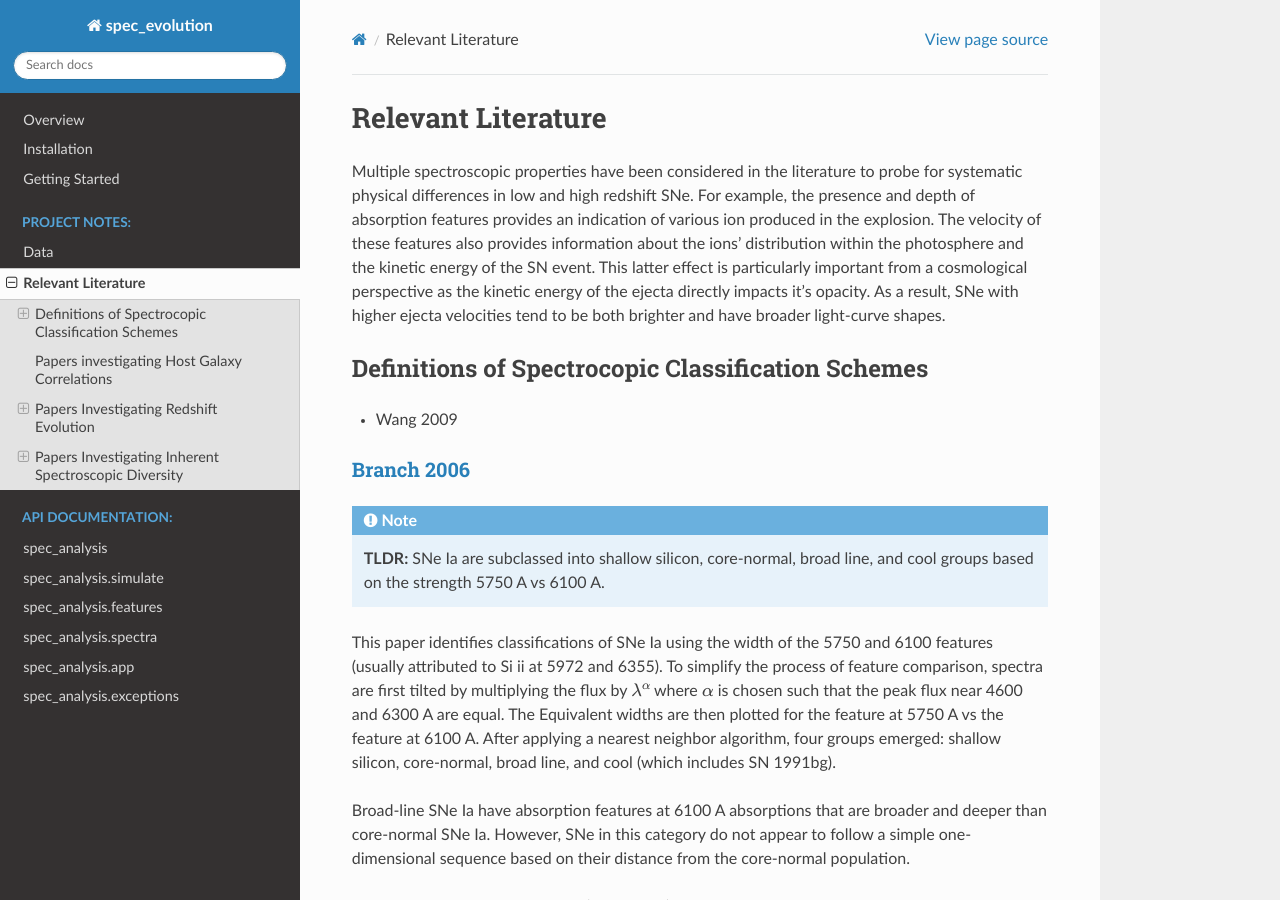
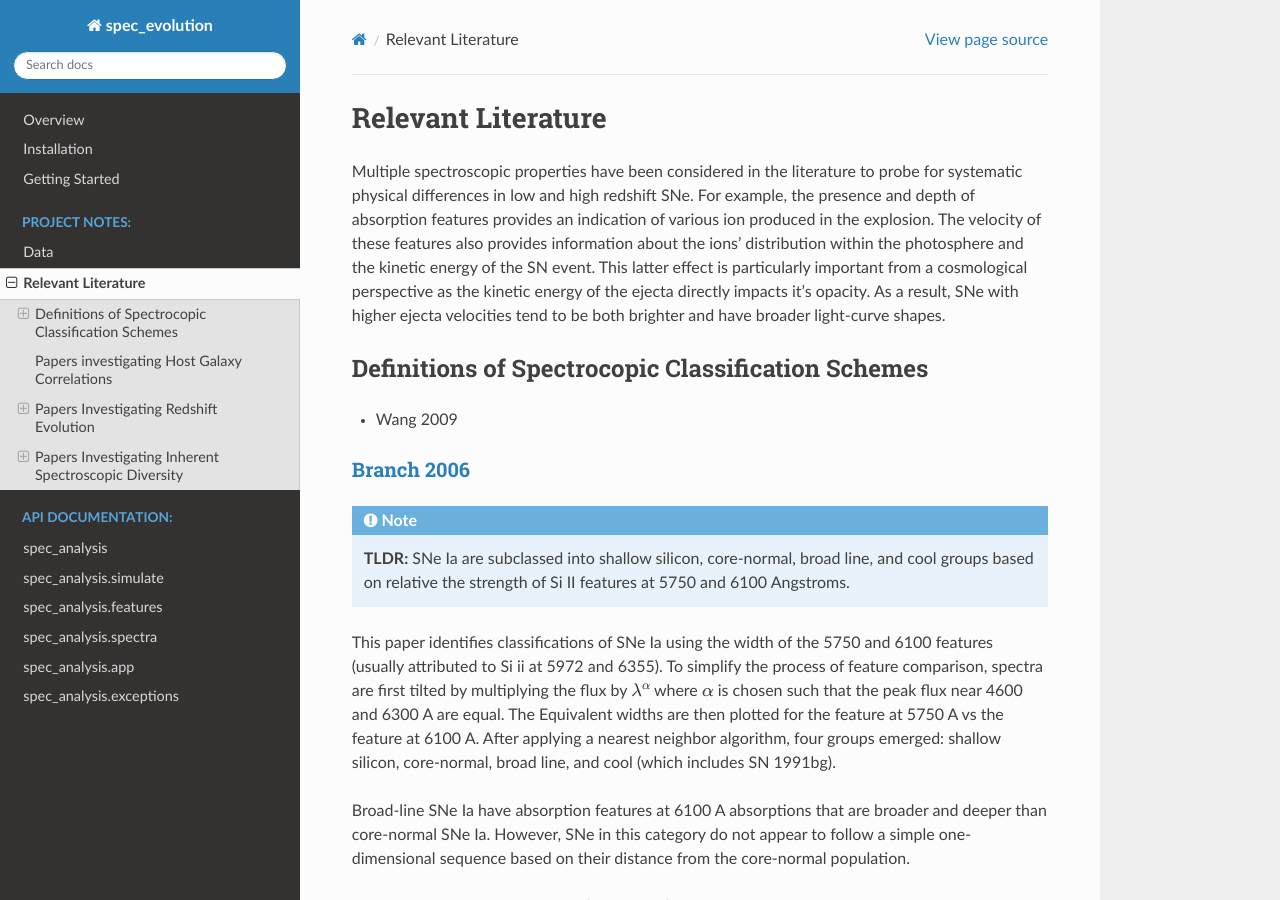
Before and after one commit to mwvgroup/SN-Spectral-Evolution, a Sphinx documentation site: the page built from docs/source/project_notes/relevant_literature.rst, in a window 1280 px wide and 900 px high. Built offline with Sphinx 7.4.7 and the Read the Docs theme 2.0.0, drawn with Linux system fonts in a browser that asks for light colours.

Commit message:
Minor typo fix

```diff
--- a/docs/source/project_notes/relevant_literature.rst
+++ b/docs/source/project_notes/relevant_literature.rst
@@ -23,7 +23,8 @@ Definitions of Spectrocopic Classification Schemes
 --------------
 
 .. note:: **TLDR:** SNe Ia are subclassed into shallow silicon, core-normal,
-   broad line, and cool groups based on the strength 5750 A vs 6100 A.
+   broad line, and cool groups based on relative the strength of Si II
+   features at 5750 and 6100 Angstroms.
 
 This paper identifies classifications of SNe Ia using the width of the 5750
 and 6100 features (usually attributed to Si ii at 5972 and 6355). To simplify
```
